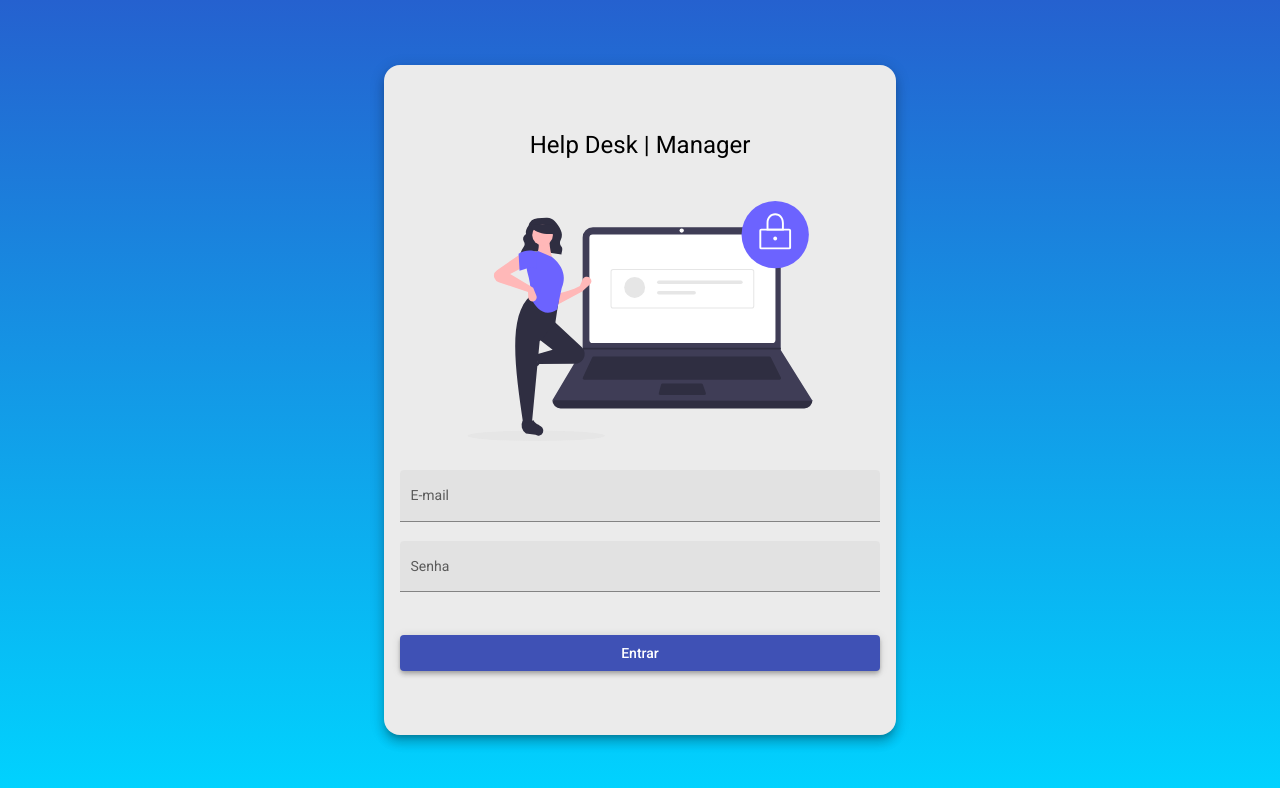
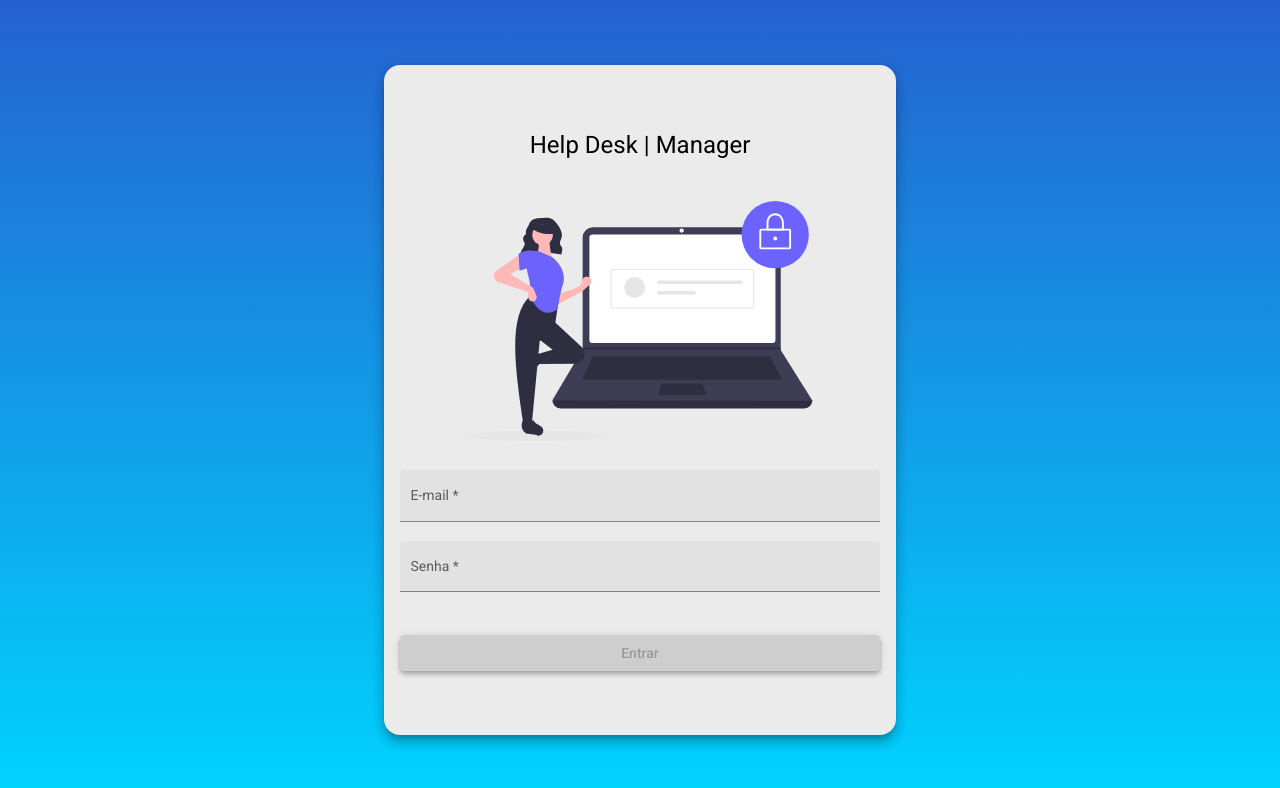
Before and after one commit to ReginaldoCampelo/help-desk-app, an Angular app: page /login in a window 1280 px wide. Shown: the top 788 px of the page. Built offline with nearby package versions, Linux system fonts and the light colour scheme.

Commit message:
adding validators to login form

```diff
--- a/src/app/components/login/login.component.html
+++ b/src/app/components/login/login.component.html
@@ -7,15 +7,15 @@
 
         <mat-form-field class="full-width" appearance="fill">
             <mat-label>E-mail</mat-label>
-            <input matInput placeholder="Ex. exemplo@mail.com">
+            <input [formControl]="email" required [(ngModel)]="creds.email" name="email" matInput placeholder="Ex. exemplo@mail.com">
         </mat-form-field>
 
         <mat-form-field class="full-width" appearance="fill">
             <mat-label>Senha</mat-label>
-            <input type="password" matInput placeholder="Ex. 1234">
+            <input [formControl]="senha" required [(ngModel)]="creds.senha" name="senha" type="password" matInput placeholder="Ex. 123456">
         </mat-form-field>
 
-        <button class="full-width mat-elevation-z4" mat-raised-button color="primary">Entrar</button>
+        <button [disabled]="!validarCampos()" class="full-width mat-elevation-z4" mat-raised-button color="primary">Entrar</button>
 
 
     </form>
--- a/src/app/components/login/login.component.ts
+++ b/src/app/components/login/login.component.ts
@@ -1,4 +1,6 @@
 import { Component, OnInit } from '@angular/core';
+import { FormControl, Validators } from '@angular/forms';
+import { Credenciais } from 'src/app/models/credenciais';
 
 @Component({
   selector: 'hdk-login',
@@ -7,9 +9,25 @@
 })
 export class LoginComponent implements OnInit {
 
+  creds: Credenciais = {
+    email: '',
+    senha: ''
+  }
+
+  email = new FormControl(null, Validators.email);
+  senha = new FormControl(null, Validators.minLength(6));
+
   constructor() { }
 
   ngOnInit(): void {
   }
 
+  validarCampos(): boolean {
+    if(this.email.valid && this.senha.valid){
+      return true;
+    } else {
+      return false;
+    }
+  }
+
 }
--- /dev/null
+++ b/src/app/models/credenciais.ts
@@ -0,0 +1,4 @@
+export interface Credenciais {
+    email: string;
+    senha: string;
+}
```
